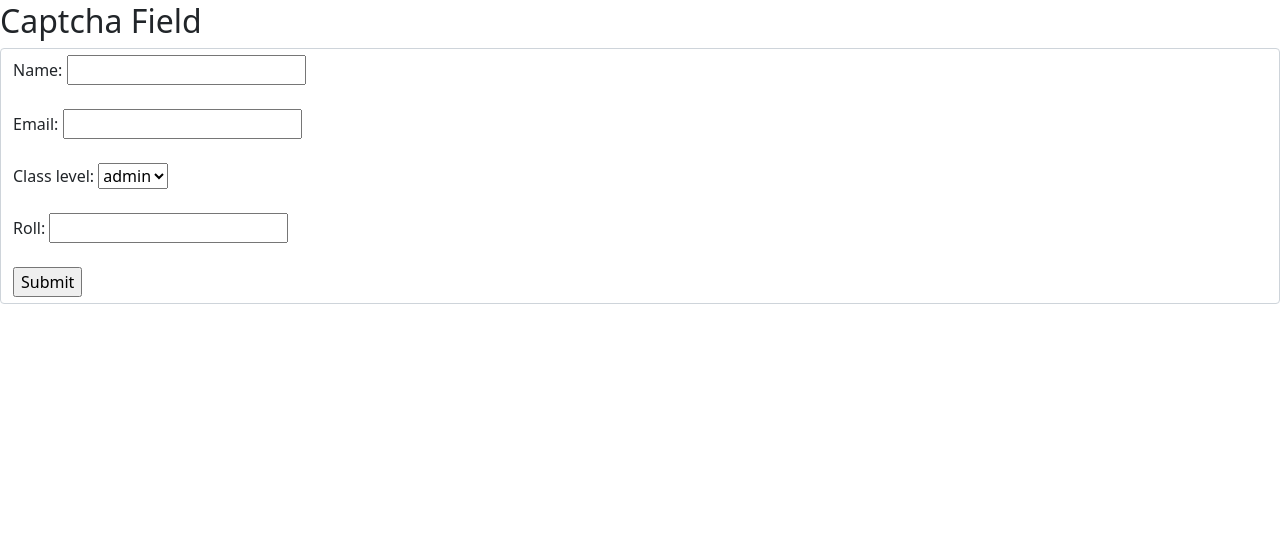
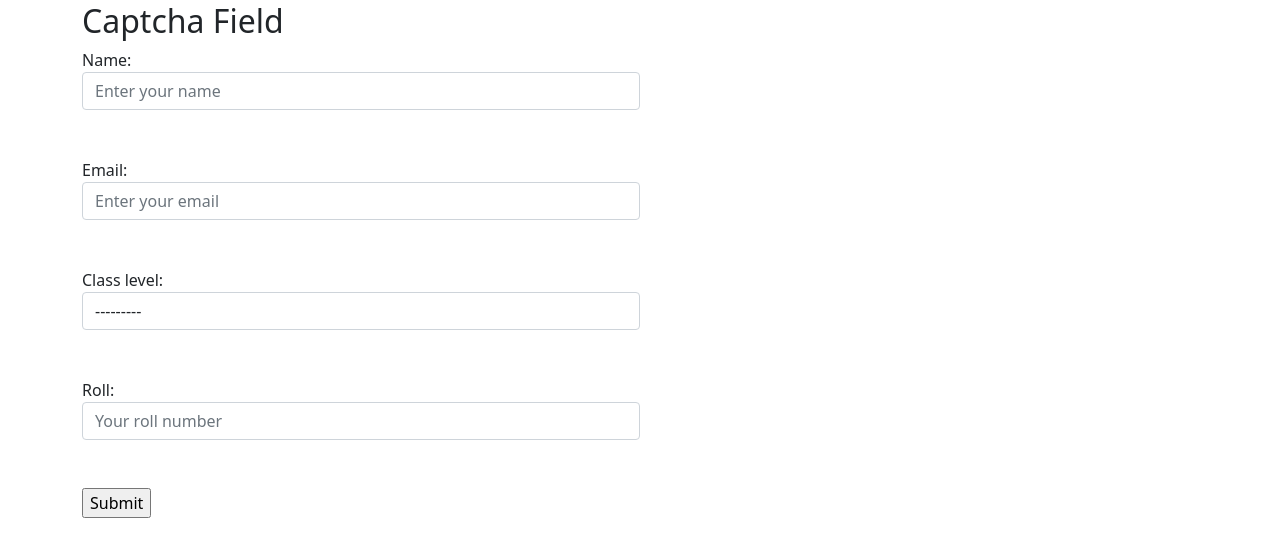
Before and after one commit to AnikRonjon/X-Django-app, a Django app: page /student/registration/ in a window 1280 px wide. Shown: the part 44-601 px from the top of the page. Run offline with Django 3.2, Linux system fonts and the light colour scheme; tables that the repository leaves empty hold one stand-in row (values such as "Sample post").

Commit message:
Form view

```diff
--- a/core/settings.py
+++ b/core/settings.py
@@ -122,7 +122,7 @@ REST_FRAMEWORK = {
     ],
     'DEFAULT_THROTTLE_RATES': {
         'anon': '2/day',
-        'user': '5/hour'
+        'user': '50/hour'
     }
 }
 
--- a/school/api_views.py
+++ b/school/api_views.py
@@ -1,6 +1,7 @@
 from rest_framework.viewsets import ModelViewSet
 from django_filters.rest_framework import DjangoFilterBackend
-from .serializers import *
+from .models import Student, ClassLevel, Teacher
+from .serializers import StudentSerializers, ClassLevelSerializers, TeacherSerializers
 
 
 class StudentModelViewSet(ModelViewSet):
--- a/school/forms.py
+++ b/school/forms.py
@@ -1,11 +1,28 @@
 from django import forms
-from .models import *
+from .models import ClassLevel, Student, Teacher
 from captcha import fields
 
 
+class ClassLevelForm(forms.ModelForm):
+    class Meta:
+        model = ClassLevel
+        fields = '__all__'
+
+
 class StudentForm(forms.ModelForm):
+    class_level = forms.ModelChoiceField(
+        queryset=ClassLevel.objects.all(),
+        to_field_name="level",
+        widget=forms.Select(attrs={'class': 'form-control'})
+    )
     captcha = fields.CaptchaField()
 
     class Meta:
         model = Student
-        fields = '__all__'
+        fields = ('name', 'email', 'class_level', 'roll')
+        widgets = {
+            'name': forms.TextInput(attrs={'class': 'form-control', 'placeholder': 'Enter your name'}),
+            'email': forms.EmailInput(attrs={'class': 'form-control', 'placeholder': 'Enter your email'}),
+            'roll': forms.NumberInput(attrs={'class': 'form-control', 'placeholder': 'Your roll number'}),
+
+        }
--- a/school/models.py
+++ b/school/models.py
@@ -11,14 +11,14 @@ class Custom(models.Model):
 
 
 class ClassLevel(models.Model):
-    level = models.CharField(max_length=8)
+    level = models.CharField(max_length=8, unique=True)
 
     def __str__(self):
         return self.level
 
 
 class Student(Custom):
-    class_level = models.ForeignKey(ClassLevel, on_delete=models.PROTECT, default='', related_name='study_on')
+    class_level = models.ForeignKey(ClassLevel, on_delete=models.PROTECT, related_name='study_on')
     roll = models.PositiveIntegerField(unique=True)
 
     def __str__(self):
--- a/school/serializers.py
+++ b/school/serializers.py
@@ -5,14 +5,14 @@ from .models import Student, Teacher, ClassLevel
 class StudentSerializers(serializers.ModelSerializer):
     class Meta:
         model = Student
-        fields = '__all__'
+        fields = ('name', 'email', 'class_level', 'roll')
         depth = 1
 
 
 class TeacherSerializers(serializers.ModelSerializer):
     class Meta:
         model = Teacher
-        fields = '__all__'
+        fields = ('name', 'email', 'teach', 'joined')
         depth = 1
 
 
--- a/templates/school/student_reg.html
+++ b/templates/school/student_reg.html
@@ -2,8 +2,9 @@
 {% block title %}Student Registration Form{% endblock %}
 
 {% block container %}
+    <div class="container">
         <h2>Captcha Field</h2>
-    <form action="" method="post" class="form-control">{% csrf_token %}
+        <form action="" method="post" class="form-group col-md-6">{% csrf_token %}
             {% for form in form %}
                 {{ form.label_tag }}
                 {{ form }}
@@ -11,7 +12,7 @@
             {% endfor %}
             <input type="submit" value="Submit">
         </form>
-
+    </div>
 
 
 {% endblock %}
```
Lines whose indentation alone changed are shown as unchanged.
